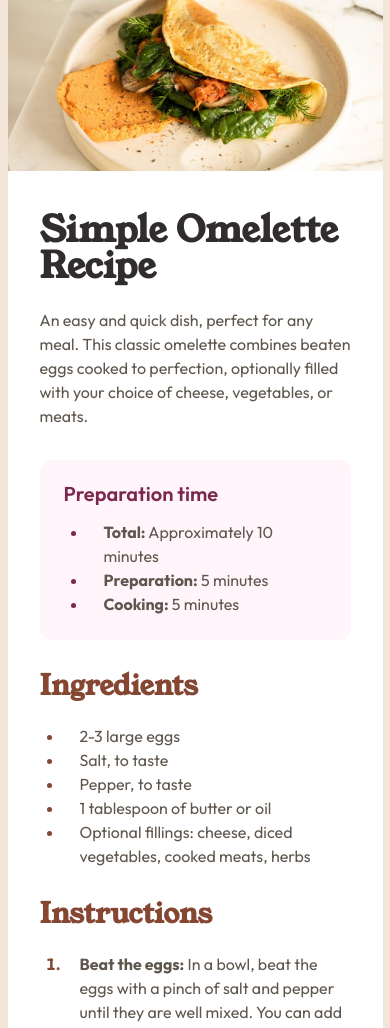
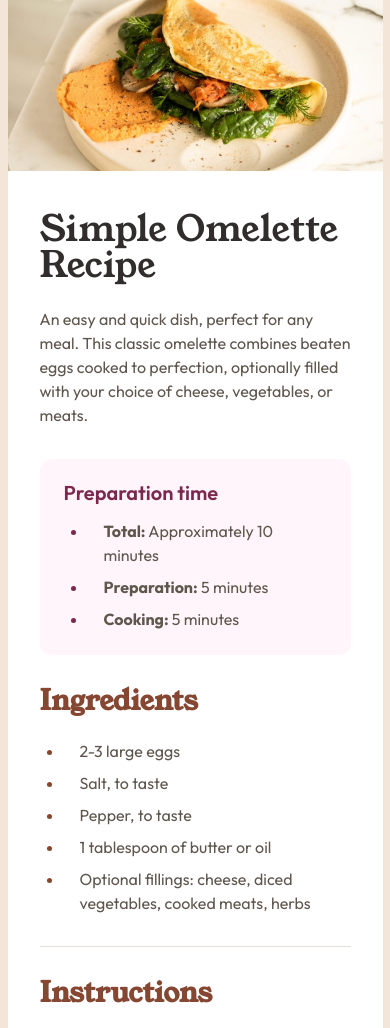
Before and after one commit to israel-monteiro/recipe-page-main, a plain HTML site: page index.html in a window 390 px wide. Shown: the top 1028 px of the page. Drawn offline with Linux system fonts and the light colour scheme.

Commit message:
update css

```diff
--- a/index.html
+++ b/index.html
@@ -18,6 +18,7 @@
   <main>
     <article class="recipe-card">
       <img src="./src/assets/images/image-omelette.jpeg" alt="Omelette served with vegetables on a plate">
+      <section class="recipe-details">
         <header class="recipe-header">
           <h1>Simple Omelette Recipe</h1>
           <p class="recipe-description">An easy and quick dish, perfect for any meal. This classic omelette combines
@@ -51,11 +52,13 @@
               You can add a tablespoon of water or milk for a fluffier texture.</li>
             <li><span>Heat the pan:</span> Place a non-stick frying pan over medium heat and add butter or oil.
             </li>
-          <li><span>Cook the omelette:</span> Once the butter is melted and bubbling, pour in the eggs. Tilt the pan to
+            <li><span>Cook the omelette:</span> Once the butter is melted and bubbling, pour in the eggs. Tilt the pan
+              to
               ensure
               the eggs evenly coat the surface.
             </li>
-          <li><span>Add fillings (optional):</span> When the eggs begin to set at the edges but are still slightly runny
+            <li><span>Add fillings (optional):</span> When the eggs begin to set at the edges but are still slightly
+              runny
               in the
               middle, sprinkle your chosen fillings over one half of the omelette.
             </li>
@@ -67,6 +70,7 @@
             </li>
           </ol>
         </section>
+
       <section class="nutrition-table">
         <h2>Nutrition</h2>
         <p class="nutrition-information">
@@ -96,6 +100,7 @@
           </tr>
         </table>
       </section>
+      </section>
     </article>
   </main>
 </body>
--- a/src/css/responsive.css
+++ b/src/css/responsive.css
@@ -1,4 +1,4 @@
-@media (max-width: 900px) {
+@media (max-width: 768px) {
     main {
         padding: var(--spacing-1600) var(--spacing-600);
     }
@@ -6,35 +6,30 @@
     .recipe-card {
         max-width: 616px;
     }
+
 }
 
-@media (max-width: 769px) {
+@media (max-width: 450px) {
     main {
         padding: 0;
     }
 
     .recipe-card {
         position: relative;
-        width: 375px;
+        width: 100%;
+        max-width: 375px;
+        border-radius: 0;
+        gap: 0;
         padding: 0;
-        gap: var(--spacing-400);
-        padding: var(--spacing-500) var(--spacing-400);
+    }
+
+    .recipe-card img {
+        width: 100%;
         border-radius: 0;
     }
 
-    .recipe-card img {
-        position: absolute;
-        top: 0;
-        left: 0;
-        width: 100%;
-        height: auto;
-
-
-        border-radius: 0;
-    }
-
-    .recipe-header {
-        margin-top: 172px;
+    .recipe-details {
+        padding: var(--spacing-500) var(--spacing-400);
     }
 
     .recipe-header h1 {
@@ -44,9 +39,6 @@
 
     .preparation-time {
         padding: var(--spacing-300);
-        flex-direction: column;
-        align-items: flex-start;
         gap: var(--spacing-200);
-        align-self: stretch;
     }
 }
--- a/src/css/style.css
+++ b/src/css/style.css
@@ -12,7 +12,7 @@ body {
     background: var(--color-stone-100);
     min-height: 100vh;
 
-    font-family: 'Outfit', sans-serif;
+    font-family: 'Outfit';
     font-size: var(--font-size-desktop-text-preset-4);
     color: var(--color-stone-600);
     line-height: 1.5;
@@ -35,14 +35,19 @@ main {
     align-items: flex-start;
     gap: var(--spacing-500);
 
-    border-radius: var(--spacing-300, 24px);
+    border-radius: var(--spacing-300);
     background: var(--color-white, #FFF);
 }
 
 .recipe-card img {
-    height: 300px;
-    align-self: stretch;
+    width: 100%;
     border-radius: var(--spacing-150);
+}
+
+.recipe-details {
+    display: flex;
+    flex-direction: column;
+    gap: var(--spacing-400);
 }
 
 .recipe-header {
@@ -53,9 +58,9 @@ main {
 
 .recipe-header h1 {
     color: var(--color-stone-900);
-
     font-family: "Young Serif";
     font-size: var(--font-size-desktop-text-preset-1);
+    font-weight: 400;
     line-height: 100%;
 }
 
@@ -63,7 +68,6 @@ main {
     display: flex;
     flex-direction: column;
     padding: var(--spacing-300);
-    align-self: stretch;
     align-items: flex-start;
     gap: var(--spacing-200);
 
@@ -71,8 +75,9 @@ main {
     background: var(--color-rose-50);
 }
 
+
 .preparation-time h2 {
-    color: var(--color-rose-800, #7A284E);
+    color: var(--color-rose-800);
     font-size: var(--font-size-desktop-text-preset-3);
     font-weight: 600;
     line-height: 100%;
@@ -82,12 +87,19 @@ main {
     font-weight: 700;
 }
 
+.preparation-time ul li:nth-child(even),
+.ingredients ul li:nth-child(even) {
+    margin-top: 8px;
+    margin-bottom: 8px;
+}
+
 .preparation-time ul li::marker {
     color: var(--color-rose-800);
 }
 
 .preparation-time ul li,
-.ingredients ul li {
+.ingredients ul li,
+.instructions ol li {
     margin-left: var(--spacing-300);
     padding-left: var(--spacing-200);
 }
@@ -98,11 +110,12 @@ main {
     flex-direction: column;
     align-items: flex-start;
     gap: var(--spacing-300, 24px);
-    align-self: stretch;
+    margin-bottom: 32px;
+    position: relative;
 }
 
 .ingredients h2 {
-    color: var(--color-brown-800, #854632);
+    color: var(--color-brown-800);
     font-family: "Young Serif";
     font-size: var(--font-size-desktop-text-preset-2, 28px);
     line-height: 100%;
@@ -112,26 +125,33 @@ main {
     color: var(--color-brown-800);
 }
 
+
+.ingredients::after, .instructions::after {
+    content: "";
+    position: absolute;
+    bottom: -32px;
+    left: 0;
+    width: 100%;
+    height: 1px;
+    background: var(--color-stone-150);
+}
+
+
 .instructions {
     display: flex;
     flex-direction: column;
     gap: var(--spacing-300);
-    align-self: stretch;
-}
-
-.instructions ul {
-    padding-left: var(--spacing-300);
-
-}
-
-.instructions ol li {
-    margin-left: var(--spacing-300);
-    padding-left: var(--spacing-200);
+    margin-bottom: 32px;
+    position: relative;
 }
 
 .instructions ol li::marker {
     color: var(--color-brown-800);
     font-weight: 700;
+}
+
+.instructions ol li:nth-child(-n+5) {
+    margin-bottom: var(--spacing-100);
 }
 
 
@@ -158,7 +178,7 @@ main {
 }
 
 .nutrition-table h2 {
-    color: var(--color-brown-800, #854632);
+    color: var(--color-brown-800);
 
     font-family: "Young Serif";
     font-size: var(--font-size-desktop-text-preset-2, 28px);
```
Lines whose indentation alone changed are shown as unchanged.
